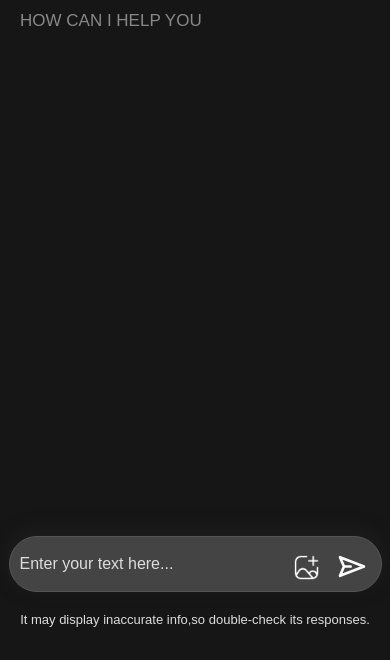
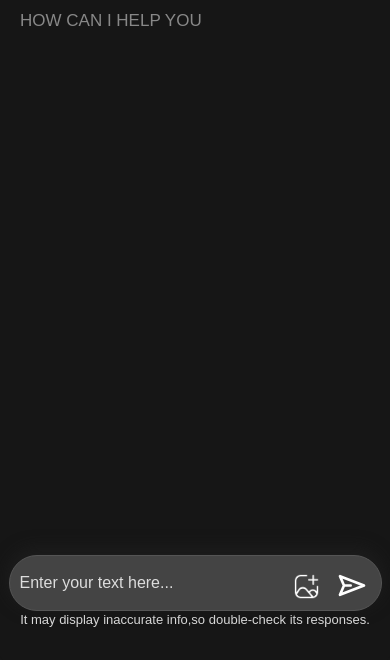
Before and after one commit to Jithu-9847/NoteNest, a website: page ai.html in a window 390 px wide. Shown: the part 222-882 px from the top of the page. Drawn offline with Linux system fonts and the light colour scheme.

Commit message:
Update ai.css

```diff
--- a/ai.css
+++ b/ai.css
@@ -362,4 +362,8 @@ html::-webkit-scrollbar {
   bottom: 33px;
   right: 15vw;
 }
+  #inner_text {
+
+    bottom: 11px;
 }
+}
```
